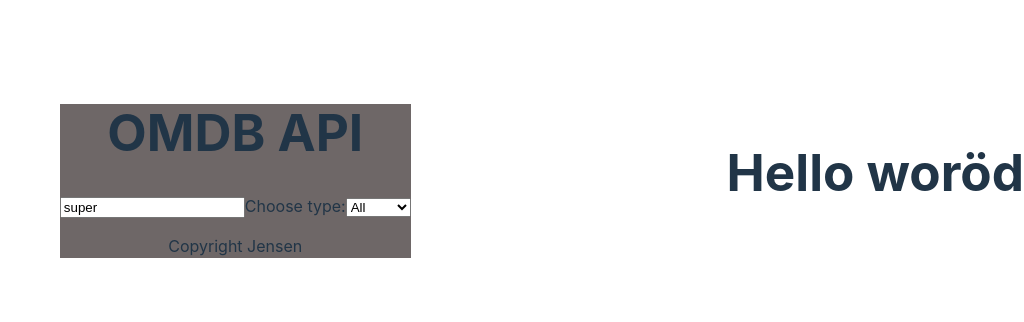
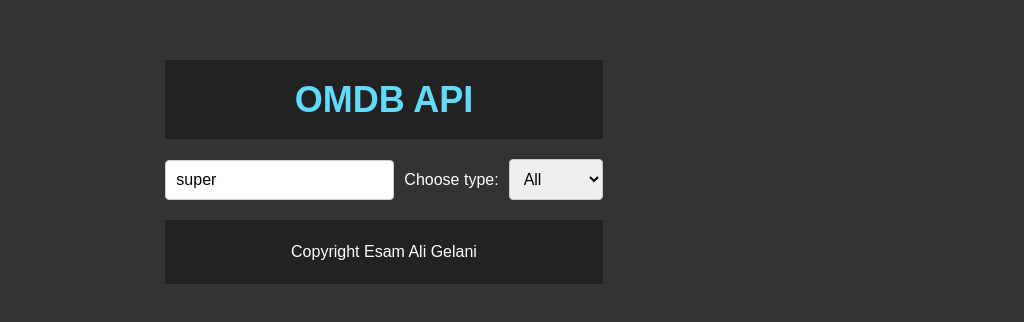
Before and after one commit to esam95/omdb, a React (Vite) app: page / in a window 1280 px wide. Shown: the part 228-550 px from the top of the page, without its empty margins (256-1280 px from the left). Built offline with nearby package versions, Linux system fonts and the light colour scheme; no server answers.

Commit message:
CSS improved

```diff
--- a/index.html
+++ b/index.html
@@ -8,7 +8,6 @@
   </head>
   <body>
     <div id="root"></div>
-    <h1>Hello woröd</h1>
-    <!-- <script type="module" src="/src/main.jsx"></script> -->
+    <script type="module" src="/src/main.jsx"></script>
   </body>
 </html>
--- a/src/components/Footer.jsx
+++ b/src/components/Footer.jsx
@@ -2,10 +2,17 @@
 
 const Footer = () => {
   return (
-    <div>
-      <p>Copyright Jensen</p>
+    <div style={footerStyle}>
+      <p>Copyright Esam Ali Gelani</p>
     </div>
   )
 }
 
 export default Footer
+
+const footerStyle = {
+  backgroundColor: '#222', // Header background color
+  padding: '20px',
+  marginTop: '20px',
+  textAlign: 'center',
+};
--- a/src/components/Form.jsx
+++ b/src/components/Form.jsx
@@ -2,12 +2,12 @@
 
 const Form = (props) => {
   return (
-    <form action="">
-        <input type="text" onChange={props.handleChange} value={props.search}/>
+    <form style={formStyle} action="">
+        <input style={inputStyle} type="text" onChange={props.handleChange} value={props.search}/>
 
-        <label>Choose type:</label>
+        <label style={labelStyle}>Choose type:</label>
 
-        <select onChange={props.handleChangeSelect} >
+        <select style={selectStyle} onChange={props.handleChangeSelect} >
           <option value="" >All</option>
           <option value="movie" >Movies</option>
           <option value="series" >Series</option>
@@ -19,3 +19,31 @@
 }
 
 export default Form
+
+const formStyle = {
+  // Style for the form element
+  marginTop: '20px', // Add spacing above the form
+  marginBottom: '20px', // Add spacing below the form
+};
+
+const inputStyle = {
+  // Style for the input element
+  padding: '10px',
+  marginRight: '10px',
+  borderRadius: '4px',
+  border: '1px solid #ccc',
+  fontSize: '16px',
+};
+
+const labelStyle = {
+  // Style for the label element
+  marginRight: '10px',
+};
+
+const selectStyle = {
+  // Style for the select element
+  padding: '10px',
+  borderRadius: '4px',
+  border: '1px solid #ccc',
+  fontSize: '16px',
+};
--- a/src/components/Header.jsx
+++ b/src/components/Header.jsx
@@ -2,10 +2,22 @@
 
 const Header = () => {
   return (
-    <div>
-      <h1>OMDB API</h1>
+    <div style={headerStyle}>
+      <h1 style={titleStyle}>OMDB API</h1>
     </div>
   )
 }
 
 export default Header
+
+const headerStyle = {
+  backgroundColor: '#222', // Header background color
+  padding: '20px',
+  textAlign: 'center',
+};
+
+const titleStyle = {
+  fontSize: '36px', // Header title font size
+  fontFamily: 'Arial, sans-serif', // Stylish font family
+  color: '#61dafb', // A vibrant blue color
+};
--- a/src/components/formStyle.module.css
+++ b/src/components/formStyle.module.css
@@ -1,35 +1,79 @@
-#body {
-    background-color: rgb(110, 103, 103);
+/* Reset some default styles */
+* {
+    margin: 0;
+    padding: 0;
+    box-sizing: border-box;
   }
 
-#title {
-    color: rgb(113, 37, 37);
-    max-height: 10px;
-    font-size: 30px;
+  /* Set a background color for the entire body */
+  body {
+    background-color: #333; /* You can adjust the color as needed */
+    color: #fff; /* Text color */
+    font-family: Arial, sans-serif; /* Choose an appropriate font */
+    min-height: 100vh;
+    display: flex;
+    flex-direction: column;
+    align-items: center;
+    justify-content: center;
+    text-align: center;
   }
 
-#date {
-    color: rgb(0, 0, 0);
-    margin-top: 100px;
+  /* Header Styles */
+  header {
+    background-color: #222; /* Header background color */
+    padding: 20px;
   }
 
-#type {
-    color: rgb(0, 0, 0);
-
+  header h1 {
+    font-size: 36px; /* Header title font size */
+    color: #fff; /* Header title color */
   }
 
-#article {
-    border: 3px solid black;
-    flex-grow: 1;
-    max-width: 300px;
-}
-
+  /* Movie Container Styles */
   #container {
     display: flex;
     flex-wrap: wrap;
     justify-content: center;
+    gap: 20px; /* Gap between movies */
   }
 
+  /* Movie Card Styles */
+  article {
+    border: 1px solid #444; /* Border for movie cards */
+    background-color: #111; /* Background color for movie cards */
+    max-width: 300px;
+    padding: 20px;
+    text-align: left;
+  }
+
+  article h1 {
+    font-size: 24px; /* Movie title font size */
+    color: #ff6f61; /* Movie title color */
+    margin-bottom: 10px;
+  }
+
+  article p {
+    font-size: 18px; /* Font size for date and type */
+    color: #ccc; /* Color for date and type */
+    margin: 5px 0;
+  }
+
+  article img {
+    max-width: 100%; /* Ensure images fit within the card */
+    height: auto;
+    display: block;
+    margin-top: 10px;
+  }
+
+  /* Error Message Styles */
   #errorMessage {
-    color: rgb(115, 35, 35);
+    color: #ff5555; /* Error message color */
+    font-size: 18px; /* Font size for error messages */
   }
+
+  /* Responsive Design */
+  @media (max-width: 768px) {
+    article {
+      max-width: 100%;
+    }
+  }
--- a/src/index.css
+++ b/src/index.css
@@ -12,6 +12,10 @@
   -webkit-font-smoothing: antialiased;
   -moz-osx-font-smoothing: grayscale;
   -webkit-text-size-adjust: 100%;
+}
+
+#root {
+  padding: 0;
 }
 
 a {
```
Lines whose indentation alone changed are shown as unchanged.
